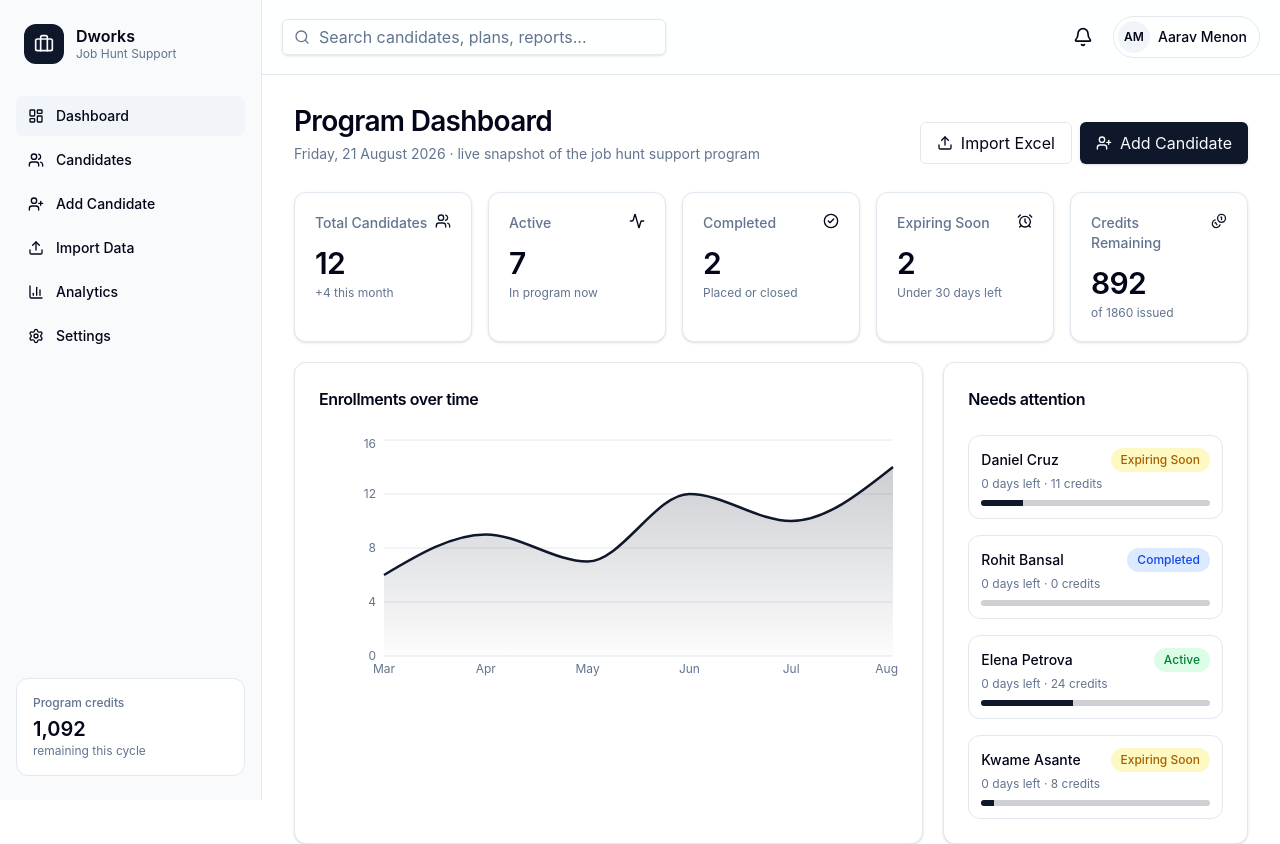
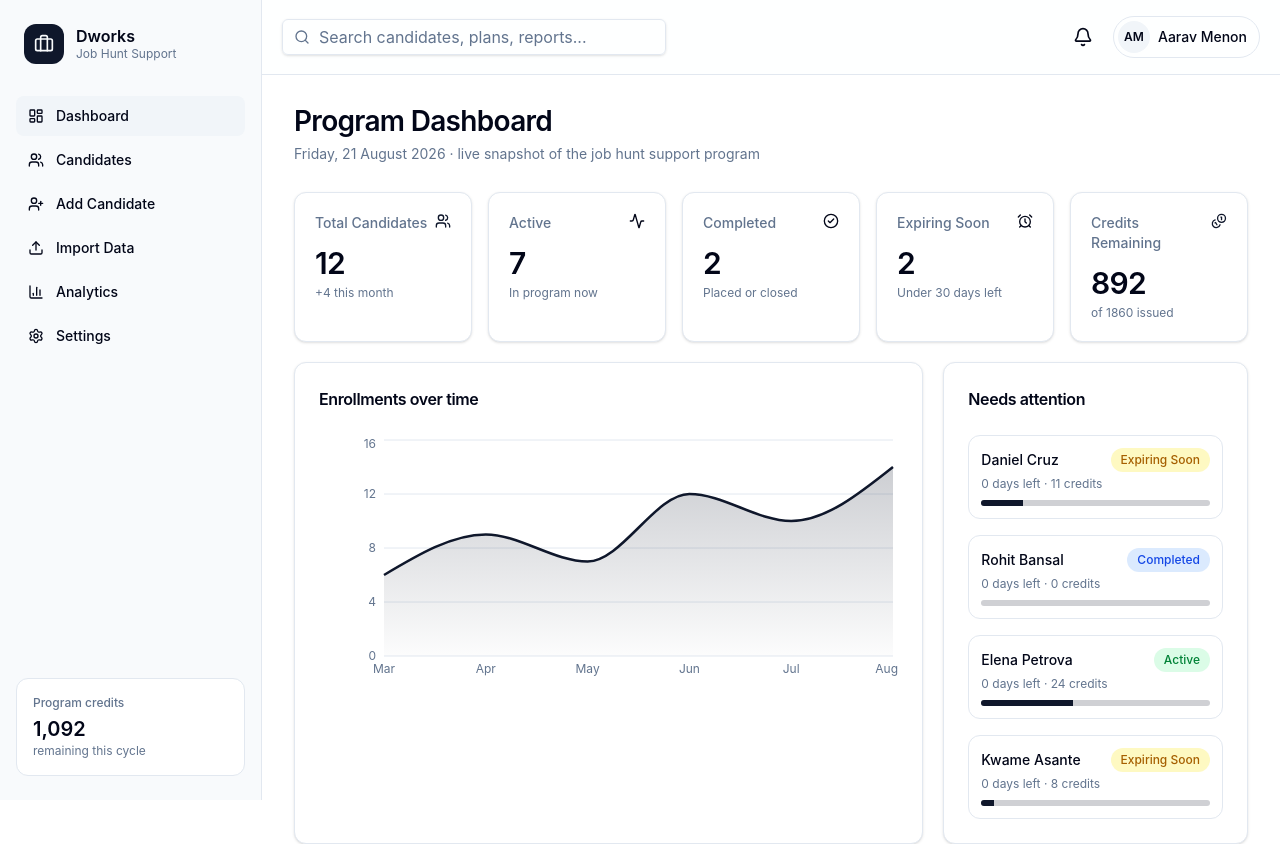
Before and after one commit to Dworks2023/jobhunt, a React (Vite) app in the folder jobhunt/: page / in a window 1280 px wide. Shown: the top 844 px of the page. Built offline with nearby package versions, Linux system fonts and the light colour scheme; the HTML template or start-up script is replaced by a standard one.

Commit message:
Clean up Dashboard component by removing imports and buttons
Removed unused import statements and action buttons from the Dashboard component.

```diff
--- a/jobhunt/src/pages/Dashboard.tsx
+++ b/jobhunt/src/pages/Dashboard.tsx
@@ -4,8 +4,6 @@ import {
   ArrowRight,
   CheckCircle2,
   Coins,
-  Upload,
-  UserPlus,
   Users,
 } from "lucide-react";
 import {
@@ -89,22 +87,6 @@ export default function Dashboard() {
     <Layout
       title="Program Dashboard"
       subtitle="Friday, 21 August 2026 · live snapshot of the job hunt support program"
-      actions={
-        <>
-          <Button
-            variant="outline"
-            onClick={() => navigate("/import")}
-          >
-            <Upload className="size-4" />
-            Import Excel
-          </Button>
-
-          <Button onClick={() => navigate("/add-candidate")}>
-            <UserPlus className="size-4" />
-            Add Candidate
-          </Button>
-        </>
-      }
     >
       {/* KPI CARDS */}
       <div className="grid gap-4 sm:grid-cols-2 xl:grid-cols-5">
```
